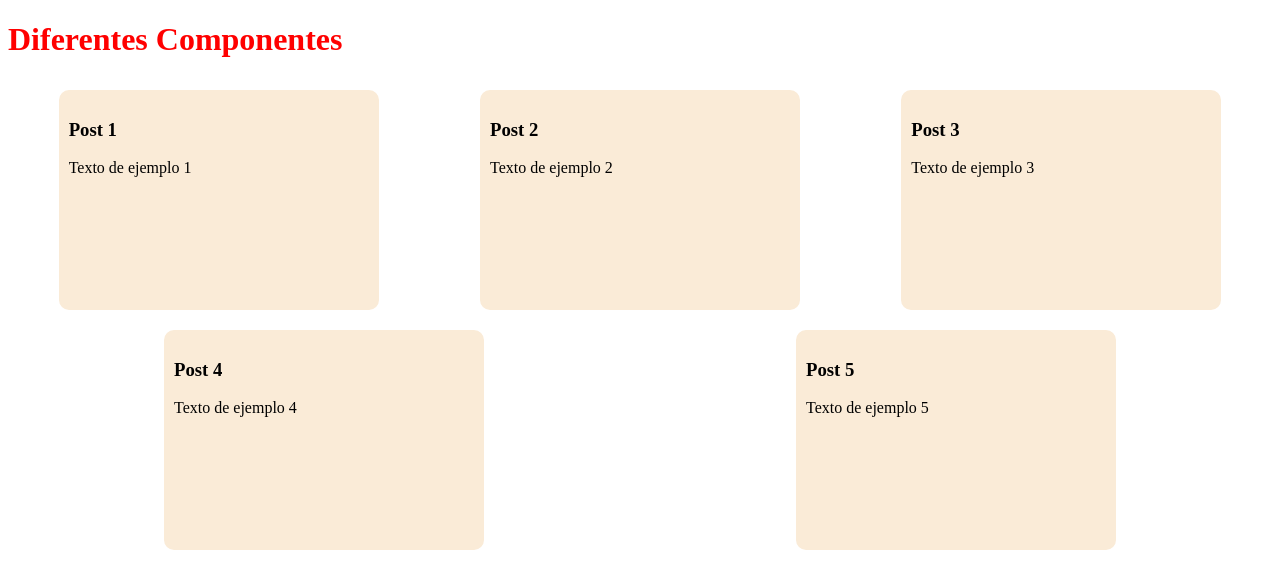
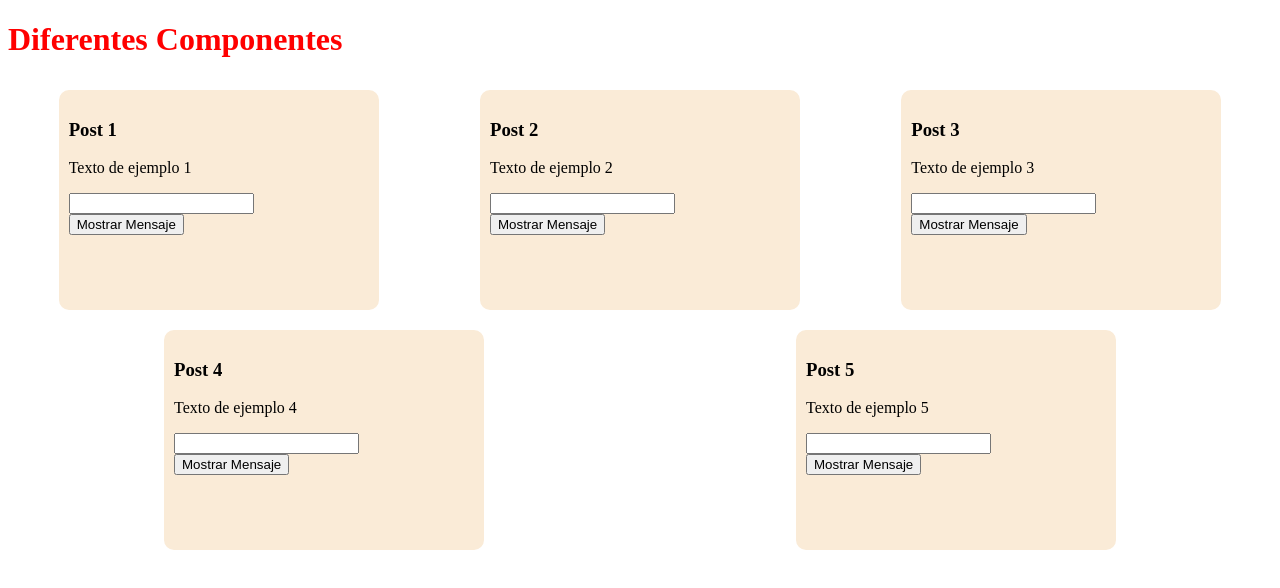
Before and after one commit to jminsausti/vue-ejem-paso-a-paso, a Vue app in the folder TODO-con-componentes-options-composition/: page / in a window 1280 px wide. Shown: the top 588 px of the page. Built offline with nearby package versions, Linux system fonts and the light colour scheme.

Commit message:
13.2-Setup Comunicacion HijoPadre=>Option OK

```diff
--- a/TODO-con-componentes-options-composition/src/App.vue
+++ b/TODO-con-componentes-options-composition/src/App.vue
@@ -16,11 +16,14 @@
   <!-- <AxiosFilterOption></AxiosFilterOption> -->
   <!-- <AxiosFilterComposition></AxiosFilterComposition> -->
   <!-- <PostListComponent/> -->
-  <PostListOption/>
+  <!-- <PostListOption/> -->
+  <!-- <PostListHijoPadreComponent/> -->
+  <PostListHijoPadreOption/>
 </template>
 
 
 <script setup>
+
 //0-Inicio
   // import PostContainer from './components/0-Inicio/PostContainer.vue'
   // import CounterOption from './components/0-Inicio/CounterOption.vue';
@@ -43,12 +46,14 @@
 //12.1-Axios-Filter
   // import AxiosFilterOption from './components/12.1-Axios-Filter/AxiosFilterOption.vue';
   // import AxiosFilterComposition from './components/12.1-Axios-Filter/AxiosFilterComposition.vue';
-//13-Componentes Propiedades
-  //13.1-Posts
-  // import PostListComponent from './components/13-Componentes-Props/13.1-Posts/PostListComponent.vue';
-  import PostListOption from './components/13-Componentes-Props/13.1-Posts/PostListOption.vue';
+//13-Comunicacion entre Componentes
+  //13.1-Comunicacion Padre-Hijo => Props
+  // import PostListComponent from './components/13-ComunicacionEntreComponentes/13.1-Comunicacion Padre-Hijo/PostListComponent.vue'
+  // import PostListOption from './components/13-ComunicacionEntreComponentes/13.1-Comunicacion Padre-Hijo/PostListOption.vue'
+  //13.2-Comuicacion Hijo-Padre => emit events
+  // import PostListHijoPadreComponent from './components/13-ComunicacionEntreComponentes/13.2-Comunicacion Hijo-padre/PostList-HijoPadreComponent.vue'
+  import PostListHijoPadreOption from './components/13-ComunicacionEntreComponentes/13.2-Comunicacion Hijo-padre/PostList-HijoPadreOption.vue';
 </script>
-
 
 <style scoped>
 h1{
--- /dev/null
+++ b/TODO-con-componentes-options-composition/src/components/13-ComunicacionEntreComponentes/13.2-Comunicacion Hijo-padre/PostDetail-HijoPadreComponent.vue
@@ -0,0 +1,45 @@
+<template>
+    <div class="post">
+        <!-- <h3>Titulo</h3>
+        <p>Lorem ipsum dolor sit amet consectetur adipisicing elit. Possimus similique illum quod praesentium, nulla excepturi vitae saepe quos eum illo accusamus, iure qui earum consequatur, sit doloribus sint ab accusantium?</p> -->
+        <h3>{{ props.title }}</h3>
+        <p>{{ props.content }}</p>
+        <input type="text" v-model="msg">
+        <button @click="lanzarMensaje">Mostrar Mensaje</button>
+    </div>
+</template>
+
+<script setup>
+import { ref } from 'vue';
+   const props = defineProps([ 'title', 'content']);
+   /* const props= defineProps({
+        title: {
+            type: String,
+            required: true
+        },
+        content:{
+            type: String,
+            required:false,
+            default: "Este post no tiene contenido"
+        }
+
+    }) */
+    const emit = defineEmits(['Mensaje']);
+    const lanzarMensaje =()=>{
+        // emit('Mensaje','Este mensaje lo envía el hijo')//si ejecuto esto envío un mensaje estático
+        emit('Mensaje', msg.value)//si ejecutamos así le enviamos el mensaje que mete el usuario en el campo de texto
+    }
+    let msg =ref ('')
+
+</script>
+
+<style scoped>
+.post{
+    width: 300px;
+    height: 200px;
+    background-color: antiquewhite;
+    border-radius: 10px;
+    margin: 10px;
+    padding: 10px;
+}
+</style>
--- /dev/null
+++ b/TODO-con-componentes-options-composition/src/components/13-ComunicacionEntreComponentes/13.2-Comunicacion Hijo-padre/PostDetail-HijoPadreOption.vue
@@ -0,0 +1,43 @@
+<template>
+    <div class="post">
+        <!-- <h3>Titulo</h3>
+        <p>Lorem ipsum dolor sit amet consectetur adipisicing elit. Possimus similique illum quod praesentium, nulla excepturi vitae saepe quos eum illo accusamus, iure qui earum consequatur, sit doloribus sint ab accusantium?</p> -->
+        <h3>{{ title }}</h3>
+        <p>{{ content }}</p>
+        <input type="text" v-model="msg">
+        <button @click="lanzarMensaje">Mostrar Mensaje</button>
+    </div>
+</template>
+
+<script>
+    export default{
+        emits:['Mensaje'],
+        name: 'PostDetail-HijoPadreOption',
+        components: {},
+        props:[ 'title', 'content'],
+        data(){
+            return{
+                msg : ''
+            }
+        },
+        mounted(){
+        },
+        methods:{
+            lanzarMensaje(){
+                return this.$emit('Mensaje', this.msg)
+            }
+        }
+    }
+</script>
+
+<style>
+.post{
+    width: 300px;
+    height: 200px;
+    background-color: antiquewhite;
+    border-radius: 10px;
+    margin: 10px;
+    padding: 10px;
+}
+
+</style>
--- /dev/null
+++ b/TODO-con-componentes-options-composition/src/components/13-ComunicacionEntreComponentes/13.2-Comunicacion Hijo-padre/PostList-HijoPadreComponent.vue
@@ -0,0 +1,47 @@
+<template>
+    <div class="container">
+        <!-- <PostDetailComponent/>
+        <PostDetailComponent/>
+        <PostDetailComponent/>
+        <PostDetailComponent/>
+        <PostDetailComponent/> -->
+        <!-- En vez de escribir explicitamente todos los componentes podemos hacer un v-for -->
+        <PostDetailHijoPadreComponent
+            v-for="element in info" key="element.title"
+            :title="element.title" :content="element.content"
+            @Mensaje="mostrarAlert"/>
+    </div>
+
+</template>
+
+<script setup>
+    import PostDetailHijoPadreComponent from './PostDetail-HijoPadreComponent.vue';
+    let info = [{
+        title :"Post 1",
+        content : "Texto de ejemplo 1"
+    },{
+        title :"Post 2",
+        content : "Texto de ejemplo 2"
+    },{
+        title :"Post 3",
+        content : "Texto de ejemplo 3"
+    },{
+        title :"Post 4",
+        content : "Texto de ejemplo 4"
+    },{
+        title :"Post 5",
+        content : "Texto de ejemplo 5"
+    }]
+    function mostrarAlert(msg){
+        alert(msg);
+    }
+</script>
+
+<style scoped>
+    .container{
+        display: flex;
+        flex-wrap: wrap;
+        flex-direction: row;
+        justify-content: space-around;
+    }
+</style>
--- /dev/null
+++ b/TODO-con-componentes-options-composition/src/components/13-ComunicacionEntreComponentes/13.2-Comunicacion Hijo-padre/PostList-HijoPadreOption.vue
@@ -0,0 +1,60 @@
+<template>
+    <div class="container">
+        <!-- <PostDetailOption/>
+        <PostDetailOption/>
+        <PostDetailOption/>
+        <PostDetailOption/>
+        <PostDetailOption/> -->
+        <!-- En vez de escribir explicitamente todos los componentes podemos hacer un v-for -->
+        <PostDetailHijoPadreOption
+            v-for="element in info" key="element.title"
+            :title="element.title" :content="element.content"
+            @Mensaje="mostrarAlert"/>
+
+    </div>
+</template>
+
+<script>
+    import PostDetailHijoPadreOption from './PostDetail-HijoPadreOption.vue';
+    export default {
+    name: 'PostList-HijoPadreOption',
+    components: {  PostDetailHijoPadreOption },
+    data(){
+        return{
+            info : [{
+                title :"Post 1",
+                content : "Texto de ejemplo 1"
+            },{
+                title :"Post 2",
+                content : "Texto de ejemplo 2"
+            },{
+                title :"Post 3",
+                content : "Texto de ejemplo 3"
+            },{
+                title :"Post 4",
+                content : "Texto de ejemplo 4"
+            },{
+                title :"Post 5",
+                content : "Texto de ejemplo 5"
+            }]
+        }
+
+    },
+    mounted(){
+    },
+    methods:{
+        mostrarAlert(msg){
+            alert(msg);
+        }
+    }
+}
+</script>
+
+<style scoped>
+    .container{
+        display: flex;
+        flex-wrap: wrap;
+        flex-direction: row;
+        justify-content: space-around;
+    }
+</style>
```
Also changed, not shown: TODO-con-componentes-options-composition/src/components/13-ComunicacionEntreComponentes/13.1-Comunicacion Padre-Hijo/PostDetailComponent.vue (renamed from TODO-con-componentes-options-composition/src/components/13-Componentes-Props/13.1-Posts/PostDetailComponent.vue), TODO-con-componentes-options-composition/src/components/13-ComunicacionEntreComponentes/13.1-Comunicacion Padre-Hijo/PostDetailOption.vue (renamed from TODO-con-componentes-options-composition/src/components/13-Componentes-Props/13.1-Posts/PostDetailOption.vue), TODO-con-componentes-options-composition/src/components/13-ComunicacionEntreComponentes/13.1-Comunicacion Padre-Hijo/PostListComponent.vue (renamed from TODO-con-componentes-options-composition/src/components/13-Componentes-Props/13.1-Posts/PostListComponent.vue), TODO-con-componentes-options-composition/src/components/13-ComunicacionEntreComponentes/13.1-Comunicacion Padre-Hijo/PostListOption.vue (renamed from TODO-con-componentes-options-composition/src/components/13-Componentes-Props/13.1-Posts/PostListOption.vue).
